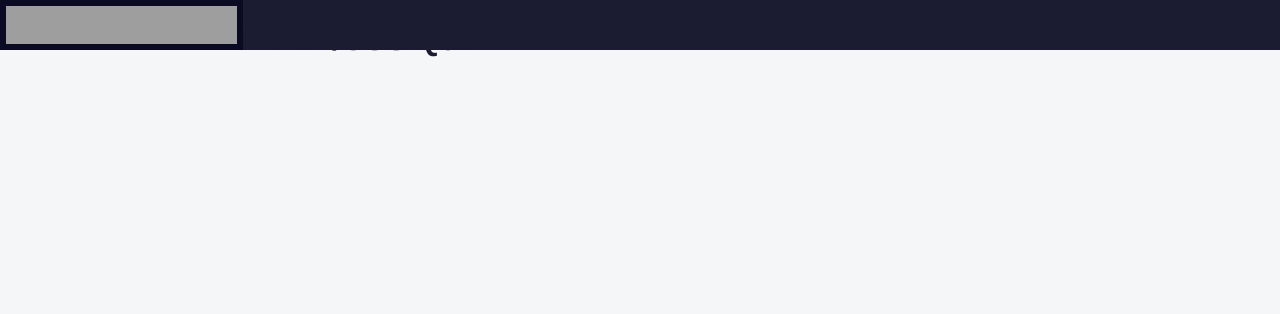
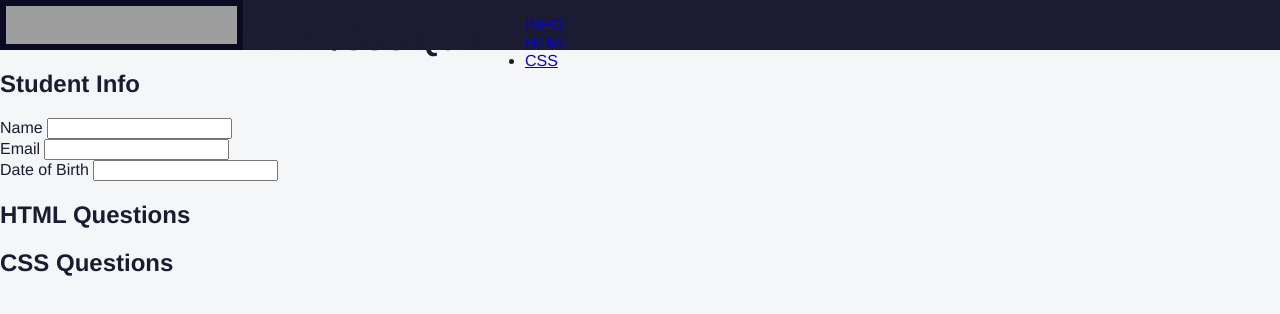
Before and after one commit to Sekoutouree/fcc-quiz, a plain HTML site: page index.html in a window 1280 px wide. Drawn offline with Linux system fonts and the light colour scheme; grey boxes are pictures that could not be loaded.

Commit message:
styles.css

```diff
--- a/index.html
+++ b/index.html
@@ -12,8 +12,38 @@
     <header>
         <img src="https://cdn.freecodecamp.org/platform/universal/fcc_primary.svg" id="logo">
         <h1>HTML/CSS Quiz</h1>
-        <nav></nav>
+        <nav>
+            <ul>
+                <li><a href="#student-info">INFO</a></li>
+                <li><a href="#html-questions">HTML</a></li>
+                <li><a href="#css-questions">CSS</a></li>
+              </ul>
+        </nav>
     </header>
-    <main></main>
+    <main>
+        <form method="post" action="https://freecodecamp.org/practice-project/accessibility-quiz">
+            <section role="region" aria-labelledby="student-info">
+              <h2 id="student-info">Student Info</h2>
+              <div class="info">
+                <label for="name">Name</label>
+                <input id="name"></input>
+              </div>
+              <div class="info">
+                <label for="email">Email</label>
+                <input id="email"></input>
+              </div>
+              <div class="info">
+                <label for="date-of-birth">Date of Birth</label>
+                <input id="date-of-birth"></input>
+              </div>
+            </section>
+            <section role="region" aria-labelledby="html-questions">
+              <h2 id="html-questions">HTML Questions</h2>
+            </section>
+            <section role="region" aria-labelledby="css-questions">
+              <h2 id="css-questions">CSS Questions</h2>
+            </section>
+          </form>
+    </main>
 </body>
 </html>
```
